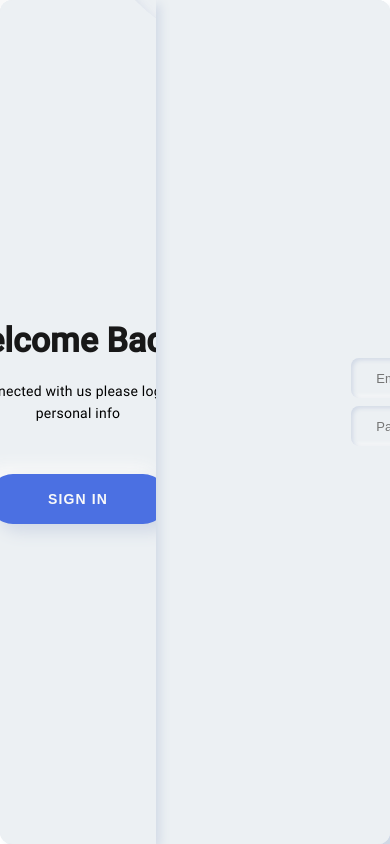
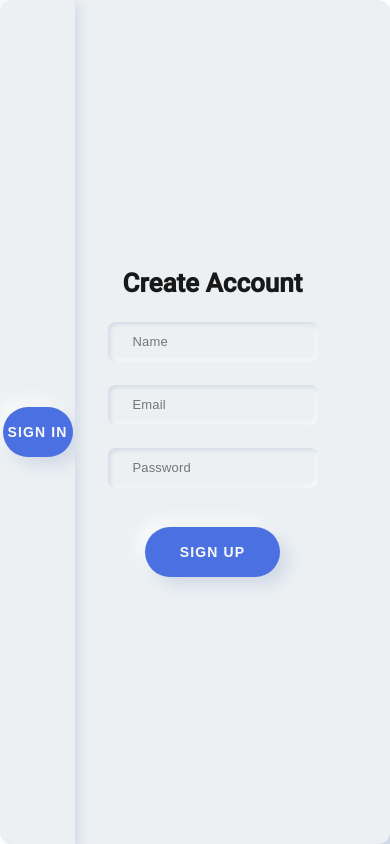
Before and after one commit to IlliaKinskyi/apple-client, a Next.js app: page / in a window 390 px wide. Built offline with nearby package versions, Linux system fonts and the light colour scheme.

Commit message:
Create Sign Up Form

```diff
--- /dev/null
+++ b/components/elements/AuthPage/EmailInput.tsx
@@ -0,0 +1,24 @@
+import { IAuthPageInput } from '@/types/auth'
+import styles from '@/styles/auth/index.module.scss'
+
+const EmailInput = ({ register, errors }: IAuthPageInput) => (
+  <label className={styles.form__label}>
+    <input
+      {...register('email', {
+        required: 'Enter email',
+        pattern: {
+          value: /\S+@\S+\.\S+/,
+          message: 'Invalid email!',
+        },
+      })}
+      className={styles.form__input}
+      type="email"
+      placeholder="Email"
+    />
+    {errors.email && (
+      <span className={styles.error_alert}>{errors.email?.message}</span>
+    )}
+  </label>
+)
+
+export default EmailInput
--- /dev/null
+++ b/components/elements/AuthPage/NameInput.tsx
@@ -0,0 +1,32 @@
+import { IAuthPageInput } from '@/types/auth'
+import styles from '@/styles/auth/index.module.scss'
+
+const NameInput = ({ register, errors }: IAuthPageInput) => (
+  <label className={styles.form__label}>
+    <input
+      {...register('name', {
+        required: 'Enter name',
+        minLength: 2,
+        maxLength: 15,
+        pattern: {
+          value: /^[а-яА-Яa-zA-ZёЁ]*$/,
+          message: 'Invalid value!',
+        },
+      })}
+      className={styles.form__input}
+      type="text"
+      placeholder="Name"
+    />
+    {errors.name && (
+      <span className={styles.error_alert}>{errors.name?.message}</span>
+    )}
+    {errors.name && errors.name.type === 'minLength' && (
+      <span className={styles.error_alert}>Minimum 2 symbols!</span>
+    )}
+    {errors.name && errors.name.type === 'maxLength' && (
+      <span className={styles.error_alert}>No more than 15 characters!</span>
+    )}
+  </label>
+)
+
+export default NameInput
--- /dev/null
+++ b/components/elements/AuthPage/PasswordInput.tsx
@@ -0,0 +1,28 @@
+import { IAuthPageInput } from '@/types/auth'
+import styles from '@/styles/auth/index.module.scss'
+
+const PasswordInput = ({ register, errors }: IAuthPageInput) => (
+  <label className={styles.form__label}>
+    <input
+      {...register('password', {
+        required: 'Enter password',
+        minLength: 4,
+        maxLength: 20,
+      })}
+      className={styles.form__input}
+      type="password"
+      placeholder="Password"
+    />
+    {errors.password && (
+      <span className={styles.error_alert}>{errors.password?.message}</span>
+    )}
+    {errors.password && errors.password.type === 'minLength' && (
+      <span className={styles.error_alert}>Minimum 4 symbols!</span>
+    )}
+    {errors.password && errors.password.type === 'maxLength' && (
+      <span className={styles.error_alert}>No more than 20 characters!</span>
+    )}
+  </label>
+)
+
+export default PasswordInput
--- /dev/null
+++ b/components/modules/AuthPage/SignUpForm.tsx
@@ -0,0 +1,39 @@
+import { useForm } from 'react-hook-form'
+import NameInput from '@/components/elements/AuthPage/NameInput'
+import { IInputs } from '@/types/auth'
+import styles from '@/styles/auth/index.module.scss'
+import EmailInput from '@/components/elements/AuthPage/EmailInput'
+import PasswordInput from '@/components/elements/AuthPage/PasswordInput'
+
+const SignUpForm = ({ switchForm }: { switchForm: () => void }) => {
+  const {
+    register,
+    formState: { errors },
+    handleSubmit,
+    resetField,
+  } = useForm<IInputs>()
+
+  const onSubmit = (data: IInputs) => {
+    console.log(data)
+    resetField('name')
+    resetField('email')
+    resetField('password')
+    switchForm()
+  }
+
+  return (
+    <form className={styles.form} onSubmit={handleSubmit(onSubmit)}>
+      <h2 className={`${styles.form_title} ${styles.title}`}>Create Account</h2>
+      <NameInput register={register} errors={errors} />
+      <EmailInput register={register} errors={errors} />
+      <PasswordInput register={register} errors={errors} />
+      <button
+        className={`${styles.form__button} ${styles.button} ${styles.submit}`}
+      >
+        SIGN UP
+      </button>
+    </form>
+  )
+}
+
+export default SignUpForm
--- a/components/templates/AuthPage/AuthPage.tsx
+++ b/components/templates/AuthPage/AuthPage.tsx
@@ -1,14 +1,17 @@
+import { MutableRefObject, useRef } from 'react'
+import { useMediaQuery } from '@/hooks/useMediaQuery'
 import styles from '@/styles/auth/index.module.scss'
-import { MutableRefObject, useRef } from 'react'
+import SignUpForm from '@/components/modules/AuthPage/SignUpForm'
 
 const AuthPage = () => {
-  let switchCtn = useRef() as MutableRefObject<HTMLDivElement>
-  let switchC1 = useRef() as MutableRefObject<HTMLDivElement>
-  let switchC2 = useRef() as MutableRefObject<HTMLDivElement>
-  let switchCircle1 = useRef() as MutableRefObject<HTMLDivElement>
-  let switchCircle2 = useRef() as MutableRefObject<HTMLDivElement>
-  let aContainer = useRef() as MutableRefObject<HTMLDivElement>
-  let bContainer = useRef() as MutableRefObject<HTMLDivElement>
+  const isMedia800 = useMediaQuery(800)
+  const switchCtn = useRef() as MutableRefObject<HTMLDivElement>
+  const switchC1 = useRef() as MutableRefObject<HTMLDivElement>
+  const switchC2 = useRef() as MutableRefObject<HTMLDivElement>
+  const switchCircle1 = useRef() as MutableRefObject<HTMLDivElement>
+  const switchCircle2 = useRef() as MutableRefObject<HTMLDivElement>
+  const aContainer = useRef() as MutableRefObject<HTMLDivElement>
+  const bContainer = useRef() as MutableRefObject<HTMLDivElement>
 
   const switchForm = () => {
     switchCtn.current.classList.add(styles.is_gx)
@@ -17,9 +20,9 @@ const AuthPage = () => {
       switchCtn.current.classList.remove(styles.is_gx)
     }, 1500)
 
-    switchCtn.current.classList.toggle(styles.is_trx)
-    switchCircle1.current.classList.toggle(styles.is_trx)
-    switchCircle2.current.classList.toggle(styles.is_trx)
+    switchCtn.current.classList.toggle(styles.is_txr)
+    switchCircle1.current.classList.toggle(styles.is_txr)
+    switchCircle2.current.classList.toggle(styles.is_txr)
 
     switchC1.current.classList.toggle(styles.is_hidden)
     switchC2.current.classList.toggle(styles.is_hidden)
@@ -36,26 +39,9 @@ const AuthPage = () => {
           id="a-container"
           ref={aContainer}
         >
-          <form className={styles.form}>
-            <h2 className={`${styles.form_title} ${styles.title}`}>
-              Create Account
-            </h2>
-            <input
-              className={styles.form__input}
-              type="text"
-              placeholder="Email"
-            />
-            <input
-              className={styles.form__input}
-              type="password"
-              placeholder="Password"
-            />
-            <button
-              className={`${styles.form__button} ${styles.button} ${styles.submit}`}
-            >
-              SIGN UP
-            </button>
-          </form>
+          <div className={styles.container__inner}>
+            <SignUpForm switchForm={switchForm} />
+          </div>
         </div>
 
         <div
@@ -63,6 +49,7 @@ const AuthPage = () => {
           id="b-container"
           ref={bContainer}
         >
+          <div className={styles.container__inner}>
             <form className={styles.form}>
               <h2 className={`${styles.form_title} ${styles.title}`}>
                 Sign in to Website
@@ -84,17 +71,20 @@ const AuthPage = () => {
               </button>
             </form>
           </div>
+        </div>
         <div className={styles.switch} id="switch-cnt" ref={switchCtn}>
-          <div className={styles.switch__circle} ref={switchCircle1}></div>
+          <div className={styles.switch__circle} ref={switchCircle1} />
           <div
             className={`${styles.switch__circle} ${styles.switch__circle__t}`}
             ref={switchCircle2}
-          ></div>
+          />
           <div
             className={styles.switch__container}
             id="switch-c1"
             ref={switchC1}
           >
+            {!isMedia800 && (
+              <>
                 <h2 className={`${styles.switch__title} ${styles.title}`}>
                   Welcome Back !
                 </h2>
@@ -103,18 +93,23 @@ const AuthPage = () => {
                 >
                   To keep connected with us please login with your personal info
                 </p>
+              </>
+            )}
             <button
               onClick={switchForm}
-              className={`${styles.switch__button} ${styles.button} ${styles.switch_btn}`}
+              className={`${styles.switch__button} ${styles.button} ${styles.switch__btn}`}
             >
               SIGN IN
             </button>
           </div>
+
           <div
             className={`${styles.switch__container} ${styles.is_hidden}`}
             id="switch-c2"
             ref={switchC2}
           >
+            {!isMedia800 && (
+              <>
                 <h2 className={`${styles.switch__title} ${styles.title}`}>
                   Hello Friend !
                 </h2>
@@ -123,9 +118,11 @@ const AuthPage = () => {
                 >
                   Enter your personal details and start journey with us
                 </p>
+              </>
+            )}
             <button
               onClick={switchForm}
-              className={`${styles.switch__button} ${styles.button} ${styles.switch_btn}`}
+              className={`${styles.switch__button} ${styles.button} ${styles.switch__btn}`}
             >
               SIGN UP
             </button>
--- /dev/null
+++ b/hooks/useMediaQuery.ts
@@ -0,0 +1,34 @@
+import { getWindowWidth } from '@/utils/common'
+import { useEffect, useState } from 'react'
+
+const useWindowWidth = () => {
+  const [windowWidth, setWindowWidth] = useState(getWindowWidth())
+
+  const handleResize = () => setWindowWidth(getWindowWidth())
+
+  useEffect(() => {
+    window.addEventListener('resize', handleResize, true)
+
+    return () => window.removeEventListener('resize', handleResize, true)
+  }, [])
+
+  return { windowWidth, handleResize }
+}
+
+export const useMediaQuery = (maxWidth: number) => {
+  const {
+    windowWidth: { windowWidth },
+    handleResize,
+  } = useWindowWidth()
+  const [isMedia, setIsMedia] = useState(false)
+
+  useEffect(() => {
+    if (windowWidth <= maxWidth) {
+      setIsMedia(true)
+    } else {
+      setIsMedia(false)
+    }
+  }, [handleResize, maxWidth, windowWidth])
+
+  return isMedia
+}
--- a/package.json
+++ b/package.json
@@ -13,6 +13,7 @@
     "next": "14.0.3",
     "react": "^18",
     "react-dom": "^18",
+    "react-hook-form": "^7.48.2",
     "sass": "^1.69.5"
   },
   "devDependencies": {
--- a/styles/auth/index.module.scss
+++ b/styles/auth/index.module.scss
@@ -35,7 +35,6 @@ $transition: 1.25s;
   position: absolute;
 
   top: 0;
-  width: 600px;
   height: 100%;
   padding: 25px;
 
@@ -46,6 +45,17 @@ $transition: 1.25s;
 
   &.dark_mode {
     background-color: #2d2d2d;
+  }
+
+  @media (max-width: 430px) {
+    padding: 10px;
+  }
+
+  &__inner {
+    display: flex;
+    flex-direction: column;
+    align-items: center;
+    justify-content: center;
   }
 }
 
@@ -69,6 +79,14 @@ $transition: 1.25s;
       transition: 0.15s;
       cursor: pointer;
     }
+  }
+
+  &__label {
+    position: relative;
+  }
+
+  &__label:not(:last-child) {
+    margin-bottom: 15px;
   }
 
   &__input {
@@ -103,6 +121,14 @@ $transition: 1.25s;
         inset 4px 4px 4px $black,
         inset -4px -4px 4px $black;
     }
+
+    @media (max-width: 530px) {
+      width: 270px;
+    }
+
+    @media (max-width: 400px) {
+      width: 210px;
+    }
   }
 
   &__span {
@@ -128,6 +154,10 @@ $transition: 1.25s;
 
   &.dark_mode {
     color: #f2f2f2;
+  }
+
+  @media (max-width: 430px) {
+    font-size: 26px;
   }
 }
 
@@ -167,6 +197,11 @@ $transition: 1.25s;
       8px 8px 16px #2d2d2d,
       -8px -8px 16px $black;
   }
+
+  @media (max-width: 530px) {
+    width: 135px;
+    margin-top: 20px;
+  }
 }
 
 /**/
@@ -174,11 +209,39 @@ $transition: 1.25s;
 .a_container {
   z-index: 100;
   left: calc(100% - 42%);
+
+  @media (max-width: 1000px) {
+    left: 50%;
+  }
+
+  @media (max-width: 800px) {
+    left: 32%;
+  }
+
+  @media (max-width: 630px) {
+    left: 25%;
+  }
+
+  @media (max-width: 530px) {
+    left: 25%;
+  }
 }
 
 .b_container {
   left: calc(100% - 42%);
   z-index: 0;
+
+  @media (max-width: 1000px) {
+    left: 50%;
+  }
+
+  @media (max-width: 800px) {
+    left: 32%;
+  }
+
+  @media (max-width: 630px) {
+    left: 25%;
+  }
 }
 
 .switch {
@@ -211,6 +274,15 @@ $transition: 1.25s;
     box-shadow:
       8px 8px 16px $black,
       -8px -8px 16px $black;
+  }
+
+  @media (max-width: 800px) {
+    width: 100px;
+  }
+
+  @media (max-width: 430px) {
+    padding: 0;
+    width: 75px;
   }
 
   &__circle {
@@ -254,26 +326,20 @@ $transition: 1.25s;
     padding: 35px 35px;
 
     transition: $transition;
+
+    @media (max-width: 800px) {
+      padding: 0;
+      width: auto;
+    }
   }
 
   &__button {
-    cursor: pointer;
-
-    &:hover {
-      box-shadow:
-        6px 6px 10px $neu-2,
-        -6px -6px 10px $white;
-      transform: scale(0.985);
-      transition: 0.25s;
+    @media (max-width: 800px) {
+      padding: 0;
+      width: 90px;
     }
-
-    &:active,
-    &:focus {
-      box-shadow:
-        2px 2px 6px $neu-2,
-        -2px -2px 6px $white;
-      transform: scale(0.97);
-      transition: 0.25s;
+    @media (max-width: 430px) {
+      width: 70px;
     }
   }
 }
@@ -283,12 +349,37 @@ $transition: 1.25s;
   left: calc(100% - 40%);
   transition: $transition;
   transform-origin: left;
+
+  @media (max-width: 800px) {
+    left: auto;
+    left: calc(100% - 102px);
+  }
+
+  @media (max-width: 430px) {
+    left: calc(100% - 75px);
+  }
 }
 
 .is_txl {
-  left: 0;
+  left: 15%;
   transition: $transition;
   transform-origin: right;
+
+  @media (max-width: 1000px) {
+    left: 10%;
+  }
+
+  @media (max-width: 800px) {
+    left: 18%;
+  }
+
+  @media (max-width: 630px) {
+    left: 7%;
+  }
+
+  @media (max-width: 530px) {
+    left: 3%;
+  }
 }
 
 .is_z200 {
@@ -305,17 +396,87 @@ $transition: 1.25s;
 
 .is_gx {
   animation: is-gx $transition;
+
+  @media (max-width: 800px) {
+    animation: is-gx-mobile $transition;
+  }
+
+  @media (max-width: 430px) {
+    animation: is-gx-mobile430 $transition;
+  }
 }
 
-@keyframes is_gx {
+@keyframes is-gx {
   0%,
   10%,
   100% {
-    width: 400px;
+    width: 40%;
+
+    @media (max-width: 800px) {
+      width: 100px;
+    }
   }
 
   30%,
   50% {
     width: 500px;
+
+    @media (max-width: 800px) {
+      width: 100px;
+    }
   }
 }
+
+@keyframes is-gx-mobile {
+  0%,
+  10%,
+  100% {
+    width: 100px;
+  }
+
+  30%,
+  50% {
+    width: 200px;
+  }
+}
+
+@keyframes is-gx-mobile430 {
+  0%,
+  10%,
+  100% {
+    width: 75px;
+  }
+
+  30%,
+  50% {
+    width: 150px;
+  }
+}
+
+.error_alert {
+  font-size: 12px;
+  color: red;
+  position: absolute;
+  left: 10px;
+  bottom: -15px;
+}
+
+.mode_toggle {
+  position: absolute;
+  top: 30px;
+  right: 30px;
+  z-index: 1000;
+
+  @media (max-width: 950px) {
+    top: 5px;
+    right: 5px;
+  }
+}
+
+.error_alert {
+  font-style: 12px;
+  color: red;
+  position: absolute;
+  left: 10px;
+  bottom: -15px;
+}
--- /dev/null
+++ b/types/auth.ts
@@ -0,0 +1,12 @@
+import { FieldErrors, UseFormRegister } from 'react-hook-form'
+
+export interface IInputs {
+  name: string
+  email: string
+  password: string
+}
+
+export interface IAuthPageInput {
+  register: UseFormRegister<IInputs>
+  errors: FieldErrors<IInputs>
+}
--- /dev/null
+++ b/utils/common.ts
@@ -0,0 +1,6 @@
+export const getWindowWidth = () => {
+  const { innerWidth: windowWidth } =
+    typeof window !== 'undefined' ? window : { innerWidth: 0 }
+
+  return { windowWidth }
+}
```
Also changed, not shown: components/modules/AuthPage/SignInForm.tsx (added), 1 other file (tests, documents, lock files or other folders). Lines whose indentation alone changed are shown as unchanged.
